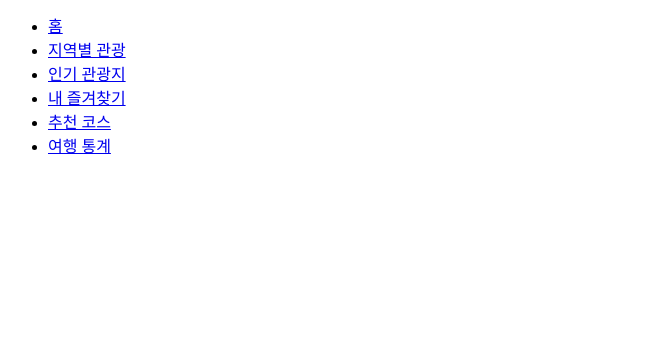
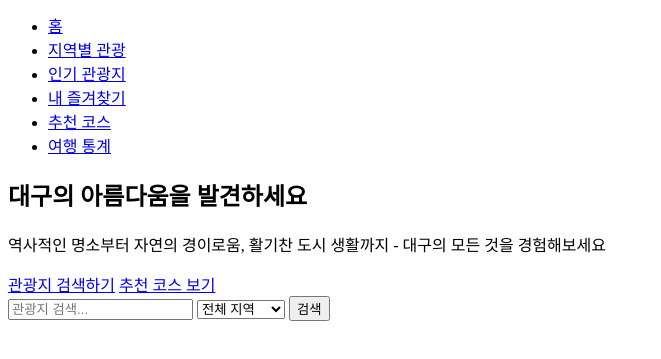
Before and after one commit to kim-119/daegu-tour-server, a website: page public/index.html in a window 1280 px wide. Shown: the part 143-502 px from the top of the page, without its empty margins (0-661 px from the left). Drawn offline with Linux system fonts and the light colour scheme.

Commit message:
메인 배너, 검색 섹션 추가

```diff
--- a/public/index.html
+++ b/public/index.html
@@ -37,5 +37,30 @@
 
         </div>
     </header>
+        <!-- 메인 배너 -->
+    <section id="home" class="hero-banner">
+        <div class="hero-content">
+            <h2 id="heroTitle" data-text="hero.title">대구의 아름다움을 발견하세요</h2>
+            <p id="heroDescription" data-text="hero.description">역사적인 명소부터 자연의 경이로움, 활기찬 도시 생활까지 - 대구의 모든 것을 경험해보세요</p>
+            <div class="hero-buttons">
+                <a href="#search" class="btn" data-text="hero.buttons.regions">관광지 검색하기</a>
+                <a href="#recommend" class="btn btn-outline" data-text="hero.buttons.recommend">추천 코스 보기</a>
+            </div>
+        </div>
+    </section>
+
+    <!-- 검색 섹션 -->
+    <section id="search" class="search-section">
+        <div class="search-container">
+            <input type="text" id="searchInput" class="search-input" placeholder="관광지 검색..." data-placeholder="search.placeholder">
+            <select id="regionFilter" class="filter-select">
+                <option value="all" data-text="search.all">전체 지역</option>
+                <option value="southwesternregion" data-text="regions.southwesternregion_short">동남/서남권</option>
+                <option value="northeasternregion" data-text="regions.northeasternregion_short">동북권</option>
+                <option value="JungguDistrict" data-text="regions.JungguDistrict_short">중구권</option>
+            </select>
+            <button id="searchBtn" class="search-btn" data-text="search.button"><i class="fas fa-search"></i> 검색</button>
+        </div>
+    </section>
 </body>
 </html>
```
